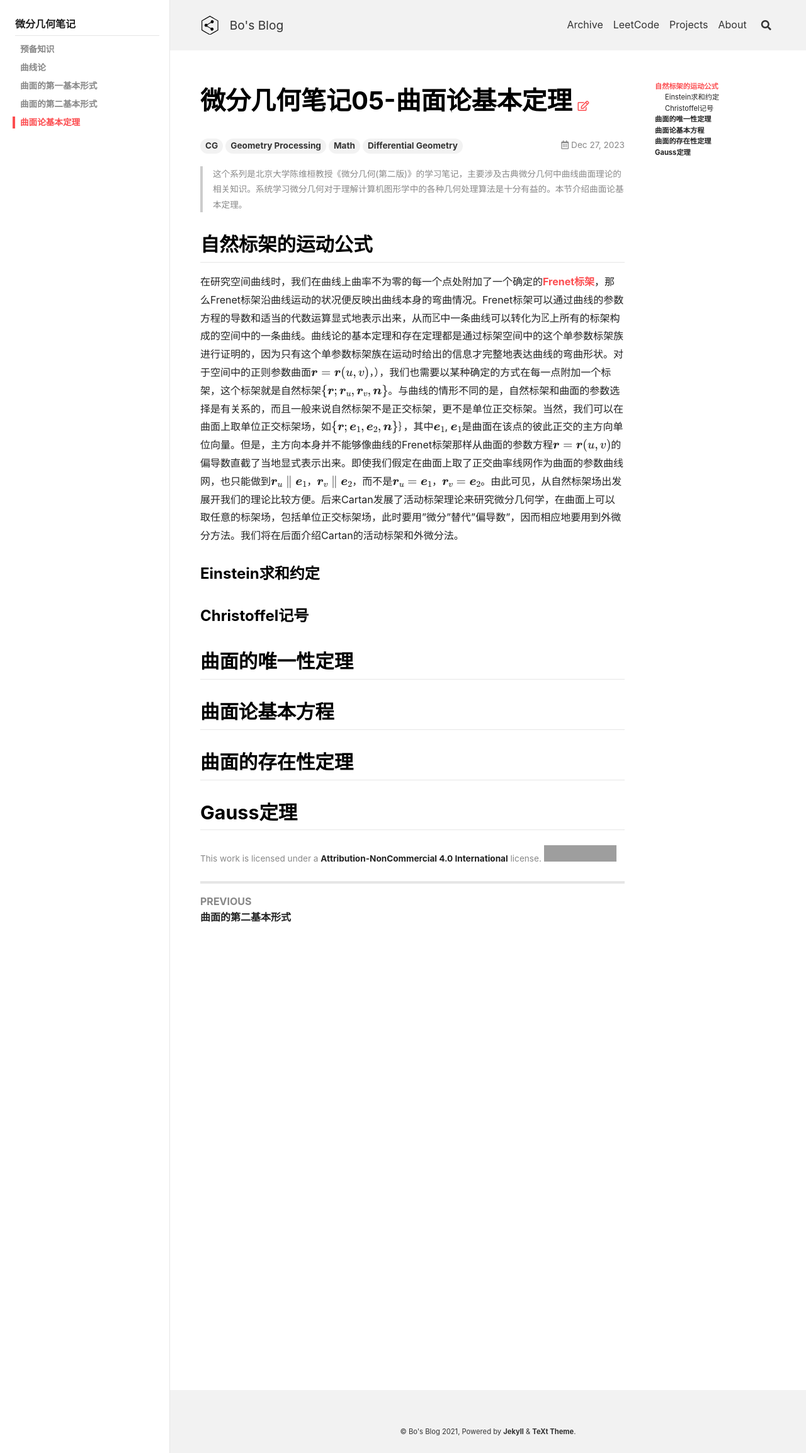
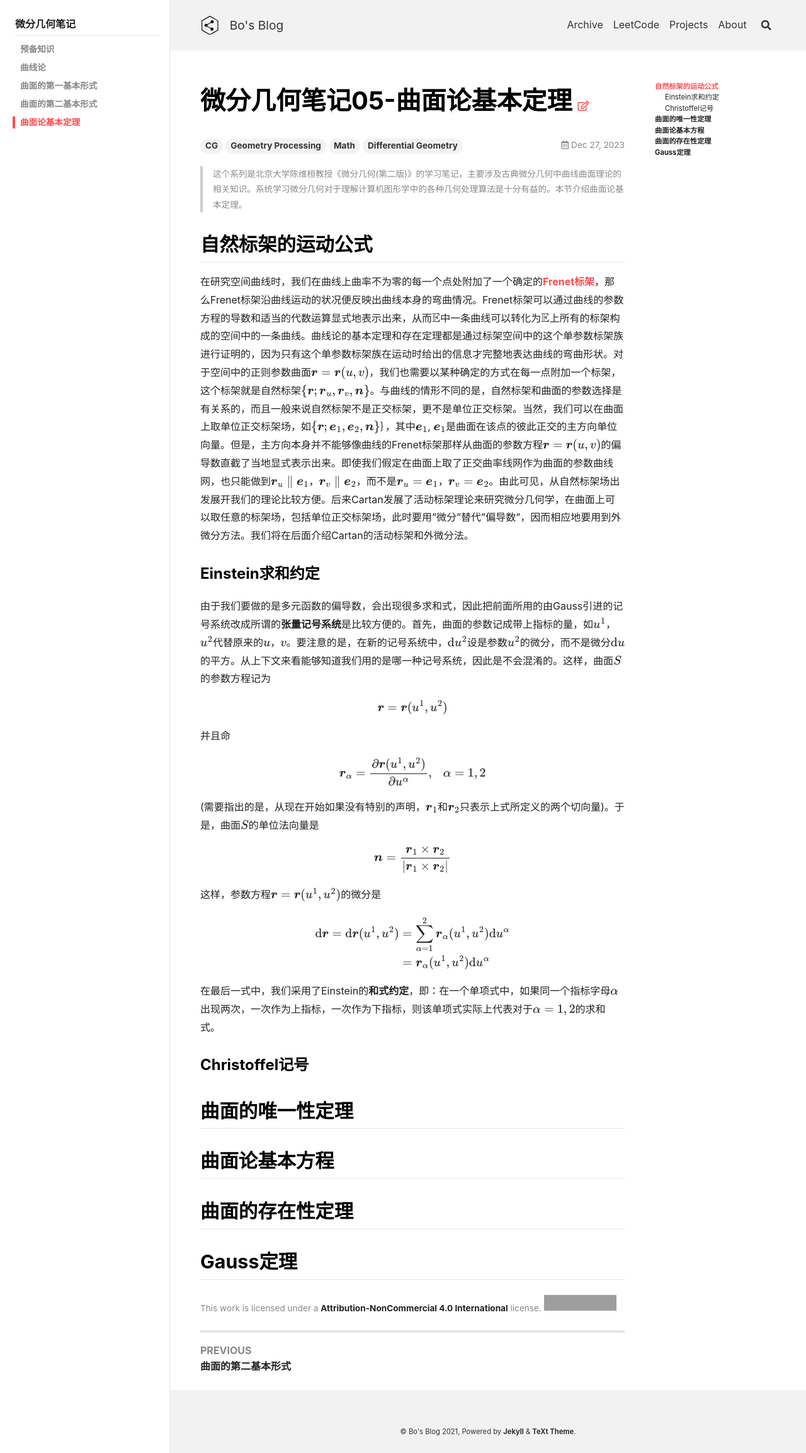
Before and after one commit to peng00bo00/peng00bo00_previous_blog, a Jekyll site: the page built from _posts/2023-12-27-DifferentialGeometry-NOTES-05.md, in a window 1280 px wide. Shown: the whole page at 63% size. Built offline with Jekyll 4.4.1, drawn with Linux system fonts in a browser that asks for light colours; nearby versions of some CDN libraries; grey boxes are pictures that could not be loaded.

Commit message:
Update 2023-12-27-DifferentialGeometry-NOTES-05.md

```diff
--- a/_posts/2023-12-27-DifferentialGeometry-NOTES-05.md
+++ b/_posts/2023-12-27-DifferentialGeometry-NOTES-05.md
@@ -14,9 +14,38 @@ sidebar:
 
 ## 自然标架的运动公式
 
-在研究空间曲线时，我们在曲线上曲率不为零的每一个点处附加了一个确定的[Frenet标架](/2023/07/31/DifferentialGeometry-NOTES-02.html#曲线的曲率和frenet标架)，那么Frenet标架沿曲线运动的状况便反映出曲线本身的弯曲情况。Frenet标架可以通过曲线的参数方程的导数和适当的代数运算显式地表示出来，从而$$\mathbb{E}$$中一条曲线可以转化为$$\mathbb{E}$$上所有的标架构成的空间中的一条曲线。曲线论的基本定理和存在定理都是通过标架空间中的这个单参数标架族进行证明的，因为只有这个单参数标架族在运动时给出的信息才完整地表达曲线的弯曲形状。对于空间中的正则参数曲面$$\boldsymbol{r} = \boldsymbol{r} (u, v)$$，），我们也需要以某种确定的方式在每一点附加一个标架，这个标架就是自然标架$$\{ \boldsymbol{r}; \boldsymbol{r}_u, \boldsymbol{r}_v, \boldsymbol{n} \}$$。与曲线的情形不同的是，自然标架和曲面的参数选择是有关系的，而且一般来说自然标架不是正交标架，更不是单位正交标架。当然，我们可以在曲面上取单位正交标架场，如$$\{ \boldsymbol{r}; \boldsymbol{e}_1, \boldsymbol{e}_2, \boldsymbol{n} \}$$｝，其中$$\boldsymbol{e}_1$$, $$\boldsymbol{e}_1$$是曲面在该点的彼此正交的主方向单位向量。但是，主方向本身并不能够像曲线的Frenet标架那样从曲面的参数方程$$\boldsymbol{r} = \boldsymbol{r}(u, v)$$的偏导数直截了当地显式表示出来。即使我们假定在曲面上取了正交曲率线网作为曲面的参数曲线网，也只能做到$$\boldsymbol{r}_u \parallel \boldsymbol{e}_1$$，$$\boldsymbol{r}_v \parallel \boldsymbol{e}_2$$，而不是$$\boldsymbol{r}_u = \boldsymbol{e}_1$$，$$\boldsymbol{r}_v = \boldsymbol{e}_2$$。由此可见，从自然标架场出发展开我们的理论比较方便。后来Cartan发展了活动标架理论来研究微分几何学，在曲面上可以取任意的标架场，包括单位正交标架场，此时要用"微分"替代"偏导数"，因而相应地要用到外微分方法。我们将在后面介绍Cartan的活动标架和外微分法。
+在研究空间曲线时，我们在曲线上曲率不为零的每一个点处附加了一个确定的[Frenet标架](/2023/07/31/DifferentialGeometry-NOTES-02.html#曲线的曲率和frenet标架)，那么Frenet标架沿曲线运动的状况便反映出曲线本身的弯曲情况。Frenet标架可以通过曲线的参数方程的导数和适当的代数运算显式地表示出来，从而$$\mathbb{E}$$中一条曲线可以转化为$$\mathbb{E}$$上所有的标架构成的空间中的一条曲线。曲线论的基本定理和存在定理都是通过标架空间中的这个单参数标架族进行证明的，因为只有这个单参数标架族在运动时给出的信息才完整地表达曲线的弯曲形状。对于空间中的正则参数曲面$$\boldsymbol{r} = \boldsymbol{r} (u, v)$$，我们也需要以某种确定的方式在每一点附加一个标架，这个标架就是自然标架$$\{ \boldsymbol{r}; \boldsymbol{r}_u, \boldsymbol{r}_v, \boldsymbol{n} \}$$。与曲线的情形不同的是，自然标架和曲面的参数选择是有关系的，而且一般来说自然标架不是正交标架，更不是单位正交标架。当然，我们可以在曲面上取单位正交标架场，如$$\{ \boldsymbol{r}; \boldsymbol{e}_1, \boldsymbol{e}_2, \boldsymbol{n} \}$$｝，其中$$\boldsymbol{e}_1$$, $$\boldsymbol{e}_1$$是曲面在该点的彼此正交的主方向单位向量。但是，主方向本身并不能够像曲线的Frenet标架那样从曲面的参数方程$$\boldsymbol{r} = \boldsymbol{r}(u, v)$$的偏导数直截了当地显式表示出来。即使我们假定在曲面上取了正交曲率线网作为曲面的参数曲线网，也只能做到$$\boldsymbol{r}_u \parallel \boldsymbol{e}_1$$，$$\boldsymbol{r}_v \parallel \boldsymbol{e}_2$$，而不是$$\boldsymbol{r}_u = \boldsymbol{e}_1$$，$$\boldsymbol{r}_v = \boldsymbol{e}_2$$。由此可见，从自然标架场出发展开我们的理论比较方便。后来Cartan发展了活动标架理论来研究微分几何学，在曲面上可以取任意的标架场，包括单位正交标架场，此时要用"微分"替代"偏导数"，因而相应地要用到外微分方法。我们将在后面介绍Cartan的活动标架和外微分法。
 
 ### Einstein求和约定
+
+由于我们要做的是多元函数的偏导数，会出现很多求和式，因此把前面所用的由Gauss引进的记号系统改成所谓的**张量记号系统**是比较方便的。首先，曲面的参数记成带上指标的量，如$$u^1$$，$$u^2$$代替原来的$$u$$，$$v$$。要注意的是，在新的记号系统中，$$\mathrm{d} u^2$$设是参数$$u^2$$的微分，而不是微分$$\mathrm{d} u$$的平方。从上下文来看能够知道我们用的是哪一种记号系统，因此是不会混淆的。这样，曲面$$S$$的参数方程记为
+
+$$
+\boldsymbol{r} = \boldsymbol{r} (u^1, u^2)
+$$
+
+并且命
+
+$$
+\boldsymbol{r}_\alpha = \frac{\partial \boldsymbol{r} (u^1, u^2)}{\partial u^\alpha}, \ \ \ \alpha = 1, 2
+$$
+
+(需要指出的是，从现在开始如果没有特别的声明，$$\boldsymbol{r}_1$$和$$\boldsymbol{r}_2$$只表示上式所定义的两个切向量)。于是，曲面$$S$$的单位法向量是
+
+$$
+\boldsymbol{n} = \frac{\boldsymbol{r}_1 \times \boldsymbol{r}_2}{\vert \boldsymbol{r}_1 \times \boldsymbol{r}_2 \vert}
+$$
+
+这样，参数方程$$\boldsymbol{r} = \boldsymbol{r} (u^1, u^2)$$的微分是
+
+$$
+\begin{aligned}
+\mathrm{d} \boldsymbol{r} = \mathrm{d} \boldsymbol{r} (u^1, u^2) &= \sum_{\alpha=1}^2 \boldsymbol{r}_\alpha (u^1, u^2) \mathrm{d} u^\alpha \\
+&= \boldsymbol{r}_\alpha (u^1, u^2) \mathrm{d} u^\alpha
+\end{aligned}
+$$
+
+在最后一式中，我们采用了Einstein的**和式约定**，即：在一个单项式中，如果同一个指标字母$$\alpha$$出现两次，一次作为上指标，一次作为下指标，则该单项式实际上代表对于$$\alpha=1,2$$的求和式。
 
 ### Christoffel记号
 
```
